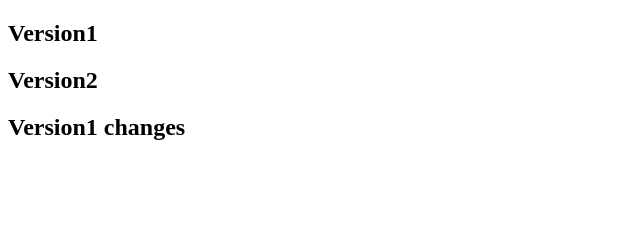
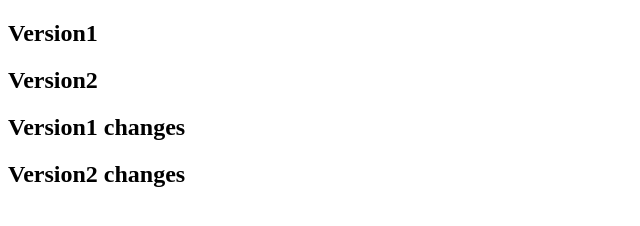
Before and after one commit to Pavannandikolu/Sample1, a plain HTML site: page index.html in a window 1280 px wide. Shown: the whole page, without its empty margins (0-640 px from the left). Drawn offline with Linux system fonts and the light colour scheme.

Commit message:
Version2 changes

```diff
--- a/index.html
+++ b/index.html
@@ -9,5 +9,6 @@
     <h2>Version1</h2>
     <h2>Version2</h2>
     <h2>Version1 changes</h2>
+    <h2>Version2 changes</h2>
 </body>
 </html>
```
